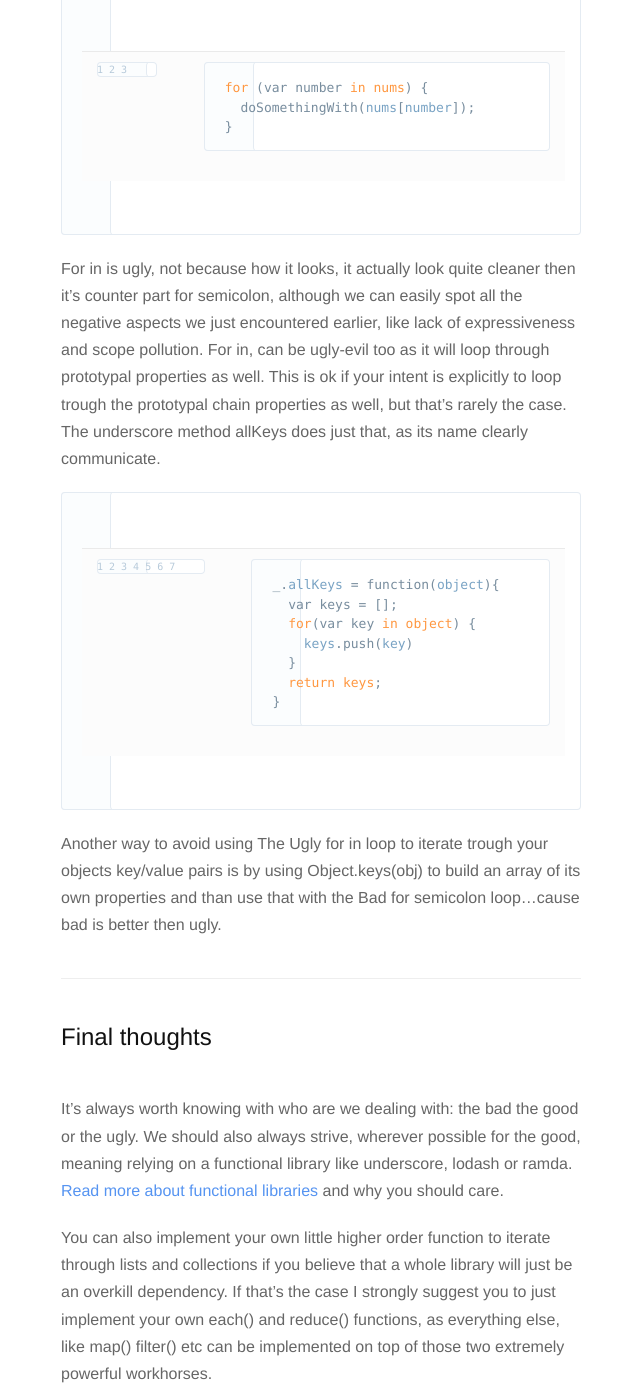
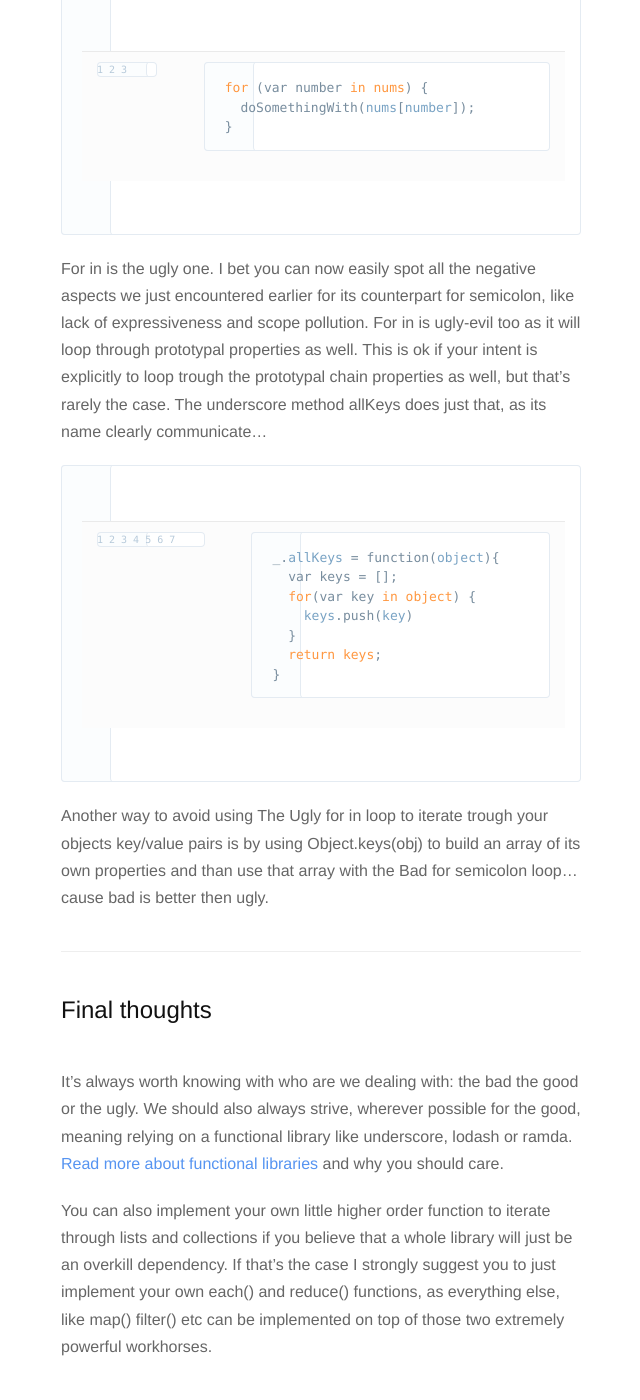
Before and after one commit to nickbalestra/nickbalestra.github.io, a Jekyll site: the page built from _posts/2015-08-08-for-loops-the-bad-the-good-the-ugly.markdown, in a window 1280 px wide and 1400 px high, scrolled down 3355 px. Shown: the whole window, without its empty margins (319-959 px from the left). Built offline with Jekyll 4.4.1, drawn with Linux system fonts in a browser that asks for light colours; nearby versions of some CDN libraries; Markdown is read by kramdown in place of the engine named in the settings; some of the changed text lies outside the part shown.

Commit message:
for loops cleanup

```diff
--- a/_posts/2015-08-08-for-loops-the-bad-the-good-the-ugly.markdown
+++ b/_posts/2015-08-08-for-loops-the-bad-the-good-the-ugly.markdown
@@ -17,7 +17,7 @@ for (var i = 0, len = nums.length; i < len; i++) {
 }
 {% endhighlight %}
 
-We all know him: it's a pain to type, a risk for our i's (Unless we rely on ES6 and use 'let' within the for signature when declaring the index variable) and a scope polluter in general. The for loop , also known as the 'for semicolon' loop, is definitely the most common used control flow for looping in js
+We all know him: it's a pain to type, a risk for our i's (unless we rely on ES6 and use 'let' within the for signature when declaring the index variable) and a scope polluter in general. The for loop , also known as the 'for semicolon' loop, is definitely the most common used control flow for looping in js
 
 ***
 
@@ -77,7 +77,7 @@ for (var number in nums) {
 }
 {% endhighlight %}
 
-For in is ugly, not because how it looks, it actually look quite cleaner then it's counter part for semicolon, although we can easily spot all the negative aspects we just encountered earlier, like lack of expressiveness and scope pollution. For in, can be ugly-evil too as it will loop through prototypal properties as well. This is ok if your intent is explicitly to loop trough the prototypal chain properties as well, but that's rarely the case. The underscore method allKeys does just that, as its name clearly communicate.
+For in is the ugly one. I bet you can now easily spot all the negative aspects we just encountered earlier for its counterpart for semicolon, like lack of expressiveness and scope pollution. For in is ugly-evil too as it will loop through prototypal properties as well. This is ok if your intent is explicitly to loop trough the prototypal chain properties as well, but that's rarely the case. The underscore method allKeys does just that, as its name clearly communicate...
 
 {% highlight javascript linenos %}
 _.allKeys = function(object){
@@ -89,7 +89,7 @@ _.allKeys = function(object){
 }
 {% endhighlight %}
 
-Another way to avoid using The Ugly for in loop to iterate trough your objects key/value pairs is by using Object.keys(obj) to build an array of its own properties and than use that with the Bad for semicolon loop...cause bad is better then ugly.
+Another way to avoid using The Ugly for in loop to iterate trough your objects key/value pairs is by using Object.keys(obj) to build an array of its own properties and than use that array with the Bad for semicolon loop...cause bad is better then ugly.
 
 ***
 ##Final thoughts
```
